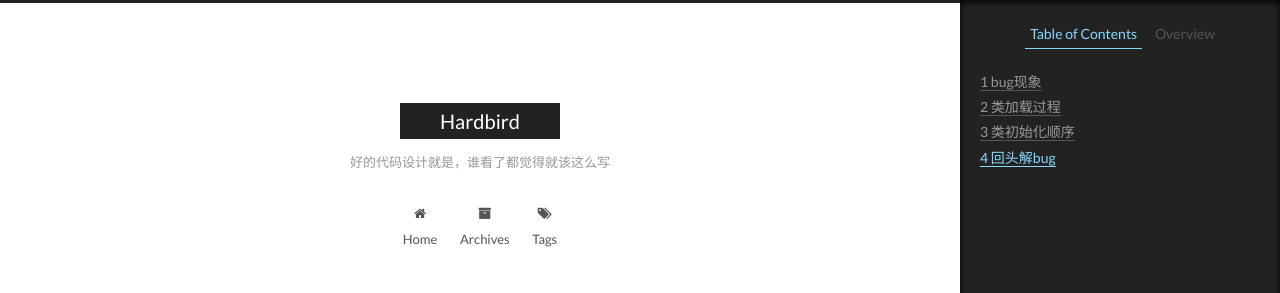
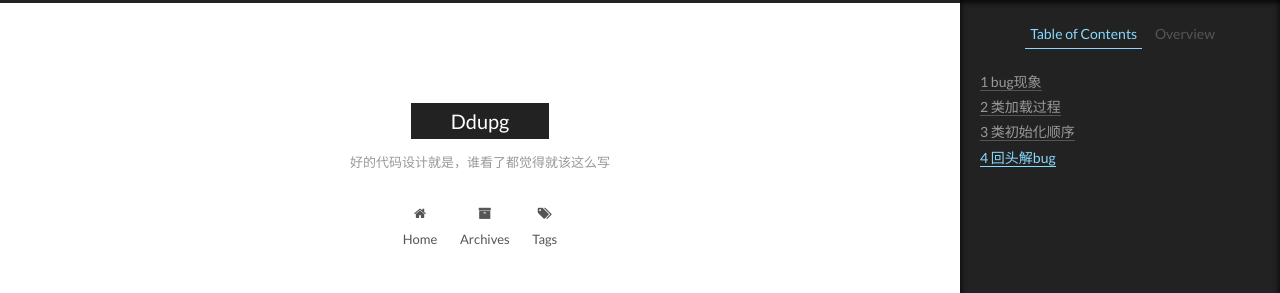
Before and after one commit to ddupg/hexo-blog, a Jekyll site: the page built from _posts/2019-09-30-class-init-order-in-inheritance.md, in a window 1280 px wide. Shown: the top 293 px of the page. Built offline with Jekyll 4.4.1, drawn with Linux system fonts in a browser that asks for light colours.

Commit message:
rename to ddupg

```diff
--- a/_config.yml
+++ b/_config.yml
@@ -4,14 +4,14 @@
 # ---------------------------------------------------------------
 
 # Site
-title: Hardbird
+title: Ddupg
 subtitle: 好的代码设计就是，谁看了都觉得就该这么写
 description:
 author: Sun Xin
 # Support language: de, en, fr-FR, id, ja, ko, pt-BR, pt, ru, zh-Hans, zh-hk, zh-tw
 language: en
 date_format: '%Y-%m-%d'
-repository: hardbird/hardbird.github.io
+repository: ddupg/ddupg.github.io
 
 # URL
 ## If your site is put in a subdirectory, set url as 'http://yoursite.com' and baseurl as '/child'
@@ -80,7 +80,7 @@ plugins:
 favicon: /assets/favicon.ico
 
 # Set default keywords (Use a comma to separate)
-keywords: "Hardbird"
+keywords: "Ddupg"
 
 # Set rss to false to disable feed link.
 # Leave rss as empty to use site's feed link.
@@ -216,7 +216,7 @@ font:
 # Value is the target link (E.g. GitHub: https://github.com/iissnan)
 #social:
   #LinkLabel: Link
-  GitHub: https://github.com/hardbird
+  GitHub: https://github.com/ddupg
 
 
 # Social Links Icons
--- a/_posts/2019-09-30-class-init-order-in-inheritance.md
+++ b/_posts/2019-09-30-class-init-order-in-inheritance.md
@@ -3,7 +3,7 @@ layout:     post
 title:      "「记」子类复写父类方法与类初始化顺序引发的bug"
 subtitle:   "子类复写父类方法与类初始化顺序引发的bug"
 date:       2019-09-30 10:00:00
-author:     "Hardbird"
+author:     "ddupg"
 header-img: "img/HBaseArchitecture/home-bg-o.jpg"
 catalog: true
 tags:
```
Also changed, not shown: _posts/2019-09-15-translation-HBase-Architecture.md (+1 -1 lines), README.md.
